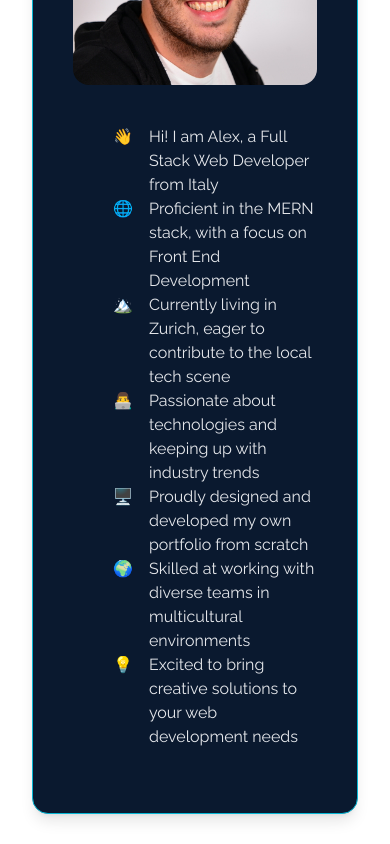
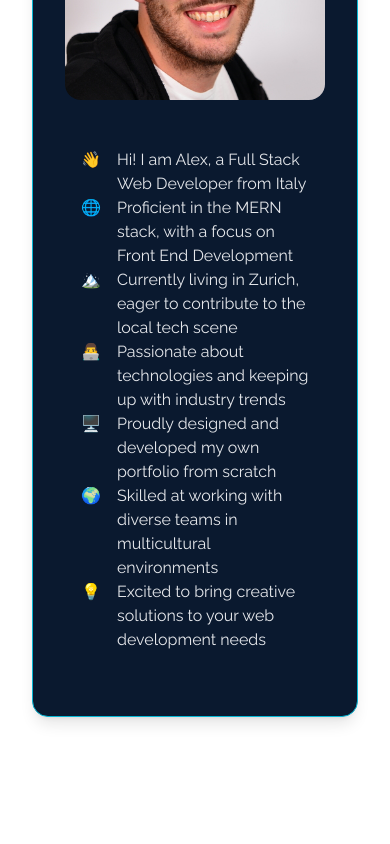
Before and after one commit to Alkxs/Portfolio-projects, a React (Vite) app in the folder portfolio/: page / in a window 390 px wide. Shown: the part 1320-2164 px from the top of the page. Built offline with nearby package versions, Linux system fonts and the light colour scheme; a web font is replaced by a local one.

Commit message:
responsive layout md + lg + xl

```diff
--- a/portfolio/src/components/About.jsx
+++ b/portfolio/src/components/About.jsx
@@ -6,11 +6,11 @@ const About = () => {
     <section name='about'>
       <h2 className='title'>About</h2>
       <div className='container'>
-        <div className='about-card bg-white w-full flex flex-col md:flex-row justify-center items-center gap-10 p-10 py-16 max-w-6xl border rounded-2xl shadow-lg hover:shadow-2xl hover:shadow-black dark:border-cyan-500 dark:bg-dark-main dark:hover:shadow-white  '>
-          <div className='flex justify-center items-center sm:w-full md:w-2/5'>
-            <img className='rounded-2xl h-full md:w-full' src={profile}></img>
+        <div className='about-card bg-white w-full flex flex-col lg:flex-row justify-center items-center py-16 gap-12 xl:gap-10 lg:p-10 xl:py-16 sm:max-w-md md:max-w-lg lg:max-w-4xl xl:max-w-6xl border rounded-2xl shadow-lg hover:shadow-2xl hover:shadow-black dark:border-cyan-500 dark:bg-dark-main dark:hover:shadow-white  '>
+          <div className='flex justify-center items-center lg:w-2/5'>
+            <img className='rounded-2xl h-full w-4/5 lg:w-full' src={profile}></img>
           </div>
-          <div className='sm:w-3/4 md:w-3/5 dark:text-gray-200 flex flex-col justify-start items-center pl-10 md:gap-8'>
+          <div className='lg:w-3/5 w-full dark:text-gray-200 flex flex-col justify-start items-center px-12 xl:px-0 xl:pl-10 md:gap-6 xl:gap-8'>
             <div className='w-full text-left flex justify-start'>
               <div>👋</div>
               <div className='pl-4 font-normal'>Hi! I am Alex, a Full Stack Web Developer from Italy </div>
```
